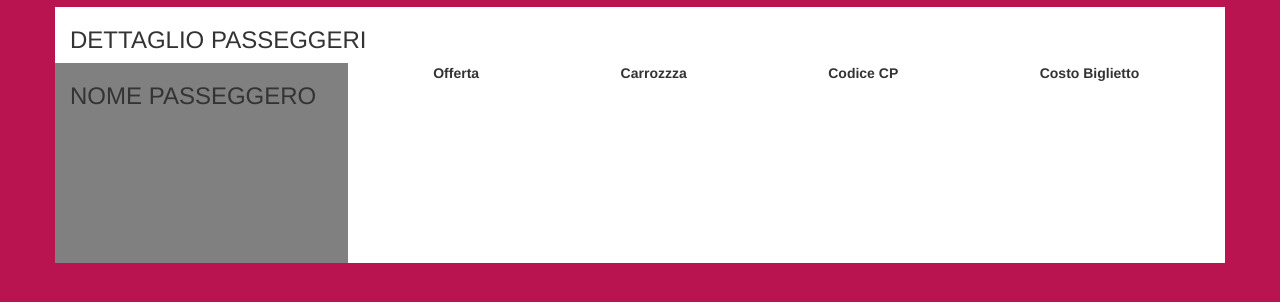
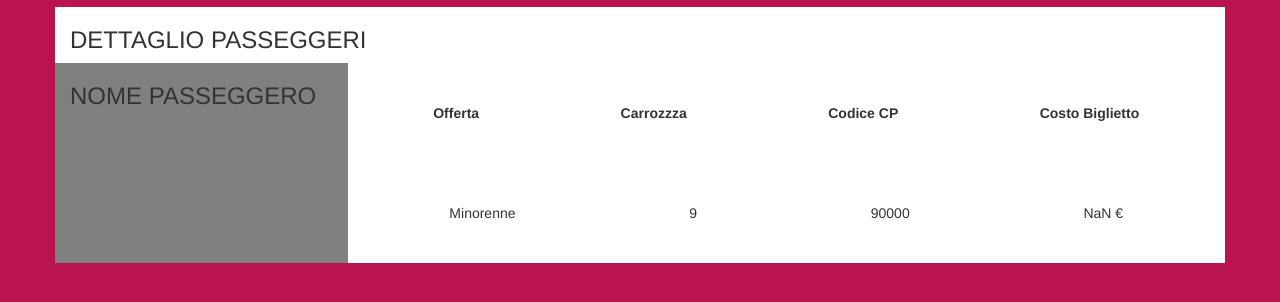
Before and after one commit to aleferraro/js-biglietto-treno, a plain HTML site: page index.html in a window 1280 px wide. Both pictures are taken after a click on the button "Genera". Shown: the part 416-718 px from the top of the page. Drawn offline with nearby package versions, Linux system fonts and the light colour scheme.

Commit message:
Generate Ticket
Implemented script to generate ticket

```diff
--- a/css/style.css
+++ b/css/style.css
@@ -48,7 +48,7 @@ input, select {
 table {
   display: flex;
   flex-direction: column;
-  justify-content: space-between;
+  justify-content: space-around;
 }
 
 tr {
@@ -56,6 +56,10 @@ tr {
   justify-content: space-around;
 }
 
-tr:first-of-type {
+thead > tr:first-of-type {
   font-weight: bold;
 }
+
+#ticket {
+  visibility: hidden;
+}
--- a/index.html
+++ b/index.html
@@ -23,15 +23,15 @@
             <label class="red" for="age">Fascia d'età</label><br>
             <select id="age" name="age">
               <option value="Minorenne">Minorenne</option>
-              <opti on value="Over 65">Over 65</option>
+              <option value="Over65">Over65</option>
               <option value="Altro">Altro</option>
             </select>
           </div>
         </div>
         <div class="row text-center">
           <div class="col-xs-12">
-            <button class="btn ms_btn" type="submit">Genera</button>
-            <button class="btn ms_btn" type="submit">Annulla</button>
+            <button id="creaBiglietto" class="btn ms_btn" type="submit">Genera</button>
+            <button id="refresh" class="btn ms_btn" type="submit">Annulla</button>
           </div>
         </div>
       </div>
@@ -48,18 +48,22 @@
             </div>
             <div class="col-xs-9">
               <table class="h-200">
+                <thead>
                   <tr>
                     <td>Offerta</td>
                     <td>Carrozzza</td>
                     <td>Codice CP</td>
                     <td>Costo Biglietto</td>
                   </tr>
+                </thead>
+                <tbody>
                   <tr>
                     <td id="offer"></td>
                     <td id="coach"></td>
                     <td id="cp"></td>
                     <td id="cost"></td>
                   </tr>
+                </tbody>
               </table>
             </div>
           </div>
--- a/js/script.js
+++ b/js/script.js
@@ -1,25 +1,39 @@
-var km = document.getElementById('distace');
 
-var eta = document.getElementById('age');
+var COST_KM = 0.21;
+var SCONTO_GIOVANI = 0.2;
+var SCONTO_OVER = 0.4;
 
-var sconto = '';
+// definisco la variabile che fa riferimento al bottone genera
+var creaBiglietto = document.getElementById('creaBiglietto');
 
-var totale = '';
+// istruisco il bottone genera a reagire al click
+creaBiglietto.addEventListener('click',
+function() {
 
-var prezzo = km * 0.21;
+  // dati inseriti dall'utente
+  var passenger = document.getElementById('name');
+  var distance = document.getElementById('distance');
+  var eta = document.getElementById('age');
 
-if (eta < 18) {
-  sconto = '20%';
-  totale = prezzo - (prezzo * 0.20);
-} else if (eta > 65) {
-  sconto = '40%';
-  totale = prezzo - (prezzo * 0.40);
-} else {
-  sconto = '0%';
+  // calcolo costo biglietto
+  var prezzoBiglietto = COST_KM * parseInt(distance.value);
+
+  if (eta = 'Minorenne') {
+    prezzoBiglietto -= prezzoBiglietto * SCONTO_GIOVANI;
+  } else if (eta = 'Over65') {
+    prezzoBiglietto -= prezzoBiglietto *SCONTO_OVER;
+  } else if (eta = 'Altro') {
+    prezzoBiglietto = prezzoBiglietto;
+  }
+
+  var ticket = document.getElementById('ticket');
+  ticket.style.visibility = 'visible';
+
+  // aggiorno il box 'ticket' con i dati
+  document.getElementById('passengerName').innerHTML = passenger.value;
+  document.getElementById('offer').innerHTML = eta;
+  document.getElementById('coach').innerHTML = parseInt(Math.random()*10);
+  document.getElementById('cp').innerHTML = parseInt(Math.random()+90000);
+  document.getElementById('cost').innerHTML = prezzoBiglietto.toFixed(2) + ' €';
 }
-
-document.getElementById('prezzo_biglietto').innerHTML = prezzo.toFixed(2);
-
-document.getElementById('sconto').innerHTML = sconto;
-
-document.getElementById('totale').innerHTML = totale.toFixed(2);
+);
```
Lines whose indentation alone changed are shown as unchanged.
